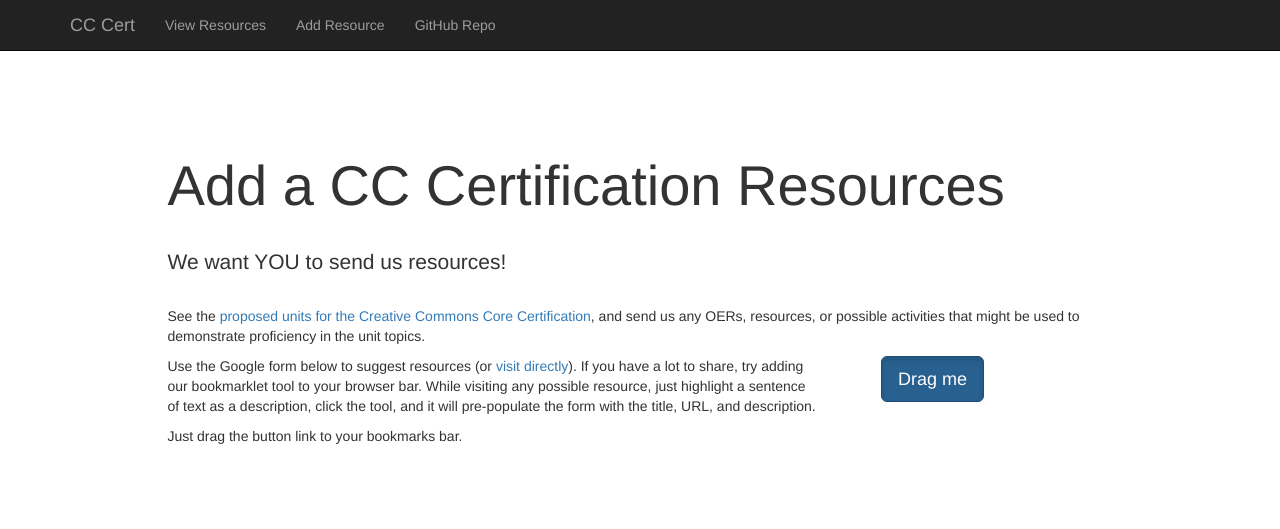
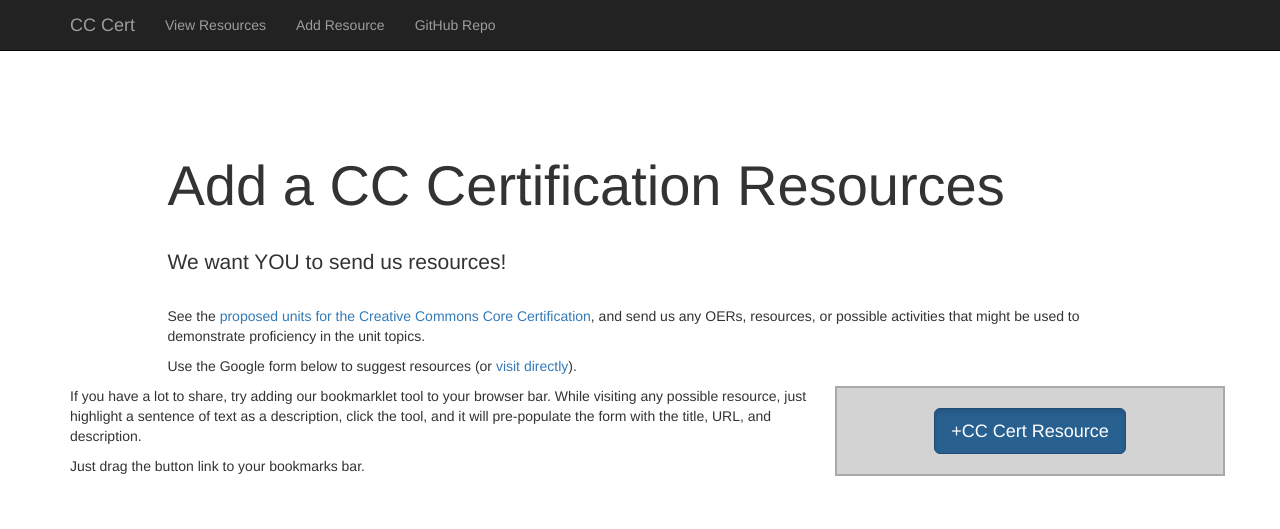
Before and after one commit to cogdog/cc-cert-resources, a plain HTML site: page add.html in a window 1280 px wide. Shown: the top 529 px of the page. Drawn offline with Linux system fonts and the light colour scheme; grey boxes are pictures that could not be loaded.

Commit message:
Clean Add Resource layout

```diff
--- a/add.html
+++ b/add.html
@@ -73,16 +73,22 @@
 					 <p class="lead section-lead">We want YOU to send us resources!</p>
 
 					 <p>See the <a href="https://certificates.creativecommons.org/certs/core/" target="_blank">proposed units for the Creative Commons Core Certification</a>, and send us any OERs, resources, or possible activities that might be used to demonstrate proficiency in the unit topics.</p>
+
+					 <p>Use the Google form below to suggest resources (or <a href="https://goo.gl/forms/KK7sXVWVCZhxETRe2" target="_blank">visit directly</a>).</p>
 				</div>
 
-				<div class="col-lg-7 col-lg-offset-1">
-					 <p>Use the Google form below to suggest resources (or <a href="https://goo.gl/forms/KK7sXVWVCZhxETRe2" target="_blank">visit directly</a>). If you have  a lot to share, try adding our bookmarklet tool to your browser bar. While visiting any possible resource, just highlight a sentence of text as a description, click the tool, and it will pre-populate the form with the title, URL, and description.</p>
+			</div>
+			 <div class="row">
+
+				<div class="col-md-8">
+
+					  <p>If you have  a lot to share, try adding our bookmarklet tool to your browser bar. While visiting any possible resource, just highlight a sentence of text as a description, click the tool, and it will pre-populate the form with the title, URL, and description.</p>
 					 <p> Just drag the button link to your bookmarks bar.</p>
 				</div>
 
-				<div class="col-lg-2" class="buttonbox">
+				<div class="col-md-4 buttonbox">
 
-					 <p class="text-center"><a href="javascript:(function() { function se(d) { return d.selection ? d.selection.createRange().text : d.getSelection() } s = se(document); for (i=0; i<frames.length && !s; i++) s = se(frames[i].document); u = encodeURIComponent(document.location.href);ti=encodeURIComponent(document.title);window.open('https://docs.google.com/forms/d/e/1FAIpQLSc0xxaLgr89SXL8HM1CjL6gTOT-ibHunyegEAJsk-tutivx9A/viewform?entry.437828270='+ti+'&entry.1279018158='+u+'&entry.831677913='+s, 'red','width=' + Math.max(900, 0.75 * window.innerWidth) + ', height=' + window.innerHeight ); })()" class="btn btn-primary btn-lg active" role="button">Drag me</a></p>
+					 <p class="text-center"><a href="javascript:(function() { function se(d) { return d.selection ? d.selection.createRange().text : d.getSelection() } s = se(document); for (i=0; i<frames.length && !s; i++) s = se(frames[i].document); u = encodeURIComponent(document.location.href);ti=encodeURIComponent(document.title);window.open('https://docs.google.com/forms/d/e/1FAIpQLSc0xxaLgr89SXL8HM1CjL6gTOT-ibHunyegEAJsk-tutivx9A/viewform?entry.437828270='+ti+'&entry.1279018158='+u+'&entry.831677913='+s, 'red','width=' + Math.max(900, 0.75 * window.innerWidth) + ', height=' + window.innerHeight ); })()" class="btn btn-primary btn-lg active" role="button">+CC Cert Resource</a></p>
 
                 </div>
             </div>
```
